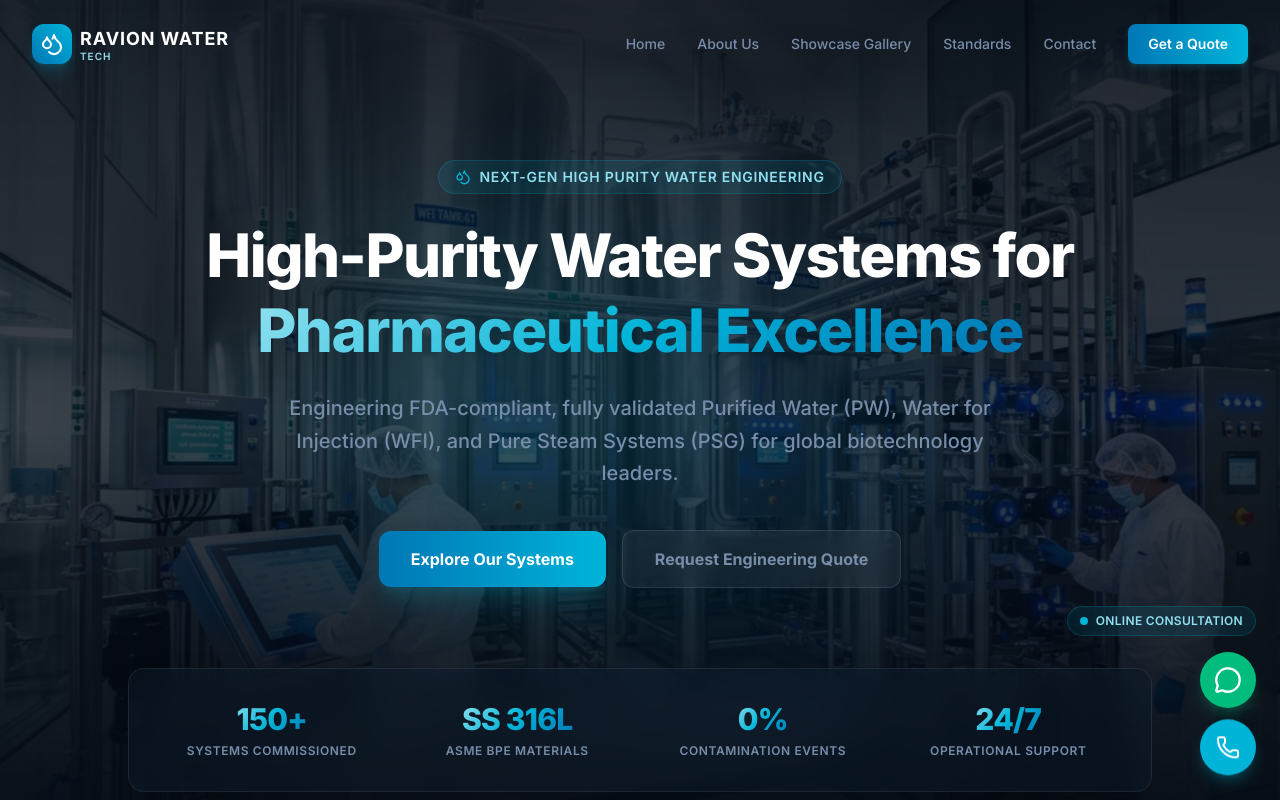
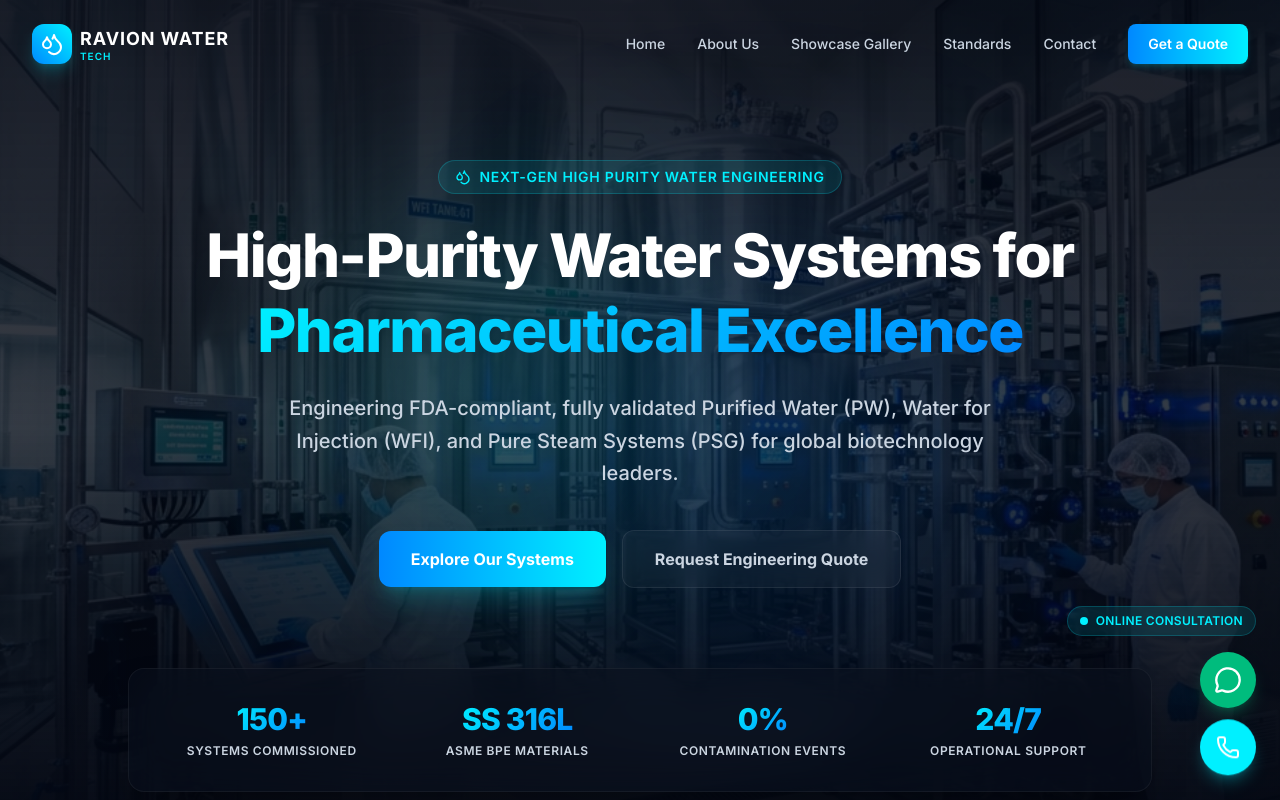
Before and after one commit to ravionwater/ravionwater.in, a Next.js app: page / in a window 1280 px wide. Shown: the top 800 px of the page. Built offline with nearby package versions, Linux system fonts and the light colour scheme.

Commit message:
Update background to premium high-tech glowing mesh gradient dark theme

```diff
--- a/src/app/globals.css
+++ b/src/app/globals.css
@@ -1,21 +1,21 @@
 @import "tailwindcss";
 
 @theme {
-  --color-brand-deep: #050B14;
-  --color-brand-dark: #0D1B2A;
-  --color-brand-blue: #1B263B;
-  --color-brand-medium: #415A77;
-  --color-brand-light: #778DA9;
-  --color-brand-cyan: #00B4D8;
-  --color-brand-teal: #0077B6;
-  --color-brand-accent: #03045E;
-  --color-brand-sky: #90E0EF;
-  --color-brand-water: #CAF0F8;
+  --color-brand-deep: #030712;       /* Deep space black */
+  --color-brand-dark: #09111E;       /* Deep slate-blue for cards */
+  --color-brand-blue: #1E293B;       /* Dark slate border */
+  --color-brand-medium: #64748B;     /* Subheadings (slate-500) */
+  --color-brand-light: #CBD5E1;      /* Paragraph text (slate-300) */
+  --color-brand-cyan: #00F0FF;       /* Electric cyan accent */
+  --color-brand-teal: #0088FF;       /* Vibrant blue accent */
+  --color-brand-accent: #FFFFFF;     /* White headings */
+  --color-brand-sky: #00F0FF;        /* Electric cyan */
+  --color-brand-water: #0F172A;      /* Deep overlay slate */
 
   --animate-fade-in-up: fade-in-up 0.8s ease-out forwards;
   --animate-fade-in-down: fade-in-down 0.8s ease-out forwards;
   --animate-fade-in: fade-in 0.6s ease-out forwards;
-  --animate-pulse-slow: pulse-slow 3s infinite ease-in-out;
+  --animate-pulse-slow: pulse-slow 4s infinite ease-in-out;
   --animate-float: float 6s infinite ease-in-out;
 }
 
@@ -76,35 +76,40 @@ html {
 }
 
 body {
-  background-color: var(--color-brand-deep);
-  color: #F8F9FA;
+  background-color: #030712;
+  background-image:
+    radial-gradient(at 0% 0%, hsla(196,100%,49%,0.15) 0px, transparent 50%),
+    radial-gradient(at 100% 0%, hsla(180,100%,45%,0.12) 0px, transparent 50%),
+    radial-gradient(at 50% 100%, hsla(200,100%,40%,0.08) 0px, transparent 50%);
+  color: #E2E8F0;
   font-family: 'Inter', system-ui, -apple-system, BlinkMacSystemFont, 'Segoe UI', Roboto, Oxygen, Ubuntu, Cantarell, sans-serif;
   overflow-x: hidden;
 }
 
 /* Custom utilities */
 .glass-panel {
-  background: rgba(13, 27, 42, 0.45);
-  backdrop-filter: blur(16px);
-  -webkit-backdrop-filter: blur(16px);
+  background: rgba(9, 17, 30, 0.45);
+  backdrop-filter: blur(20px);
+  -webkit-backdrop-filter: blur(20px);
+  border: 1px solid rgba(255, 255, 255, 0.05);
+  box-shadow: 0 20px 40px -15px rgba(0, 0, 0, 0.5);
+}
+
+.glass-panel-light {
+  background: rgba(255, 255, 255, 0.03);
+  backdrop-filter: blur(12px);
+  -webkit-backdrop-filter: blur(12px);
   border: 1px solid rgba(255, 255, 255, 0.08);
 }
 
-.glass-panel-light {
-  background: rgba(255, 255, 255, 0.05);
-  backdrop-filter: blur(12px);
-  -webkit-backdrop-filter: blur(12px);
-  border: 1px solid rgba(255, 255, 255, 0.1);
-}
-
 .text-gradient-cyan-blue {
-  background: linear-gradient(135deg, var(--color-brand-sky) 0%, var(--color-brand-cyan) 50%, var(--color-brand-teal) 100%);
+  background: linear-gradient(135deg, #00F0FF 0%, #0088FF 100%);
   -webkit-background-clip: text;
   -webkit-text-fill-color: transparent;
 }
 
 .text-gradient-water-light {
-  background: linear-gradient(135deg, #ffffff 0%, var(--color-brand-water) 100%);
+  background: linear-gradient(135deg, #ffffff 0%, #CBD5E1 100%);
   -webkit-background-clip: text;
   -webkit-text-fill-color: transparent;
 }
@@ -115,14 +120,14 @@ body {
 }
 
 ::-webkit-scrollbar-track {
-  background: var(--color-brand-deep);
+  background: #030712;
 }
 
 ::-webkit-scrollbar-thumb {
-  background: var(--color-brand-blue);
+  background: #1E293B;
   border-radius: 4px;
 }
 
 ::-webkit-scrollbar-thumb:hover {
-  background: var(--color-brand-cyan);
+  background: #00F0FF;
 }
```
